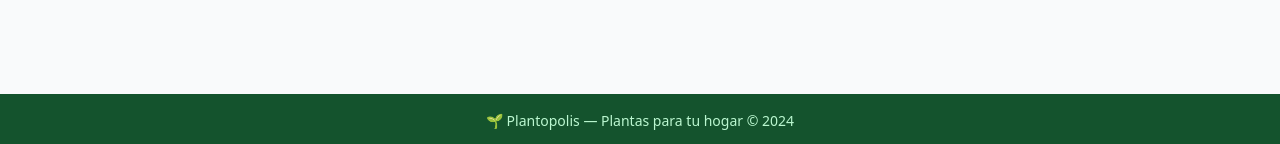
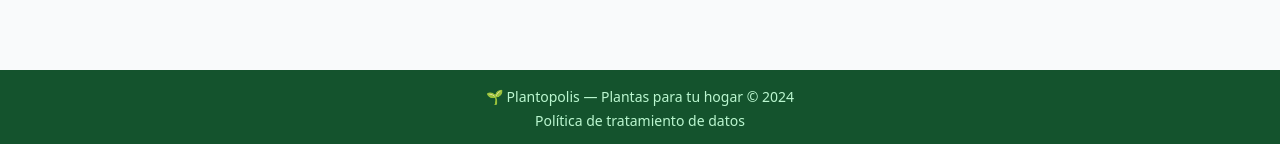
Before and after one commit to Ronal453/Frontend-2.0, a React (Vite) app: page /catalogo in a window 1280 px wide. Shown: the part 653-797 px from the top of the page. Built offline with nearby package versions, Linux system fonts and the light colour scheme; no server answers.

Commit message:
feat: enlazar política de datos desde el footer

```diff
--- a/src/components/layout/Footer.jsx
+++ b/src/components/layout/Footer.jsx
@@ -3,7 +3,13 @@ export default function Footer() {
     <footer className="bg-green-900 dark:bg-gray-950 text-green-200 dark:text-gray-400
                        text-center py-4 text-sm mt-auto transition-colors
                        border-t border-transparent dark:border-gray-800">
-      🌱 Plantopolis — Plantas para tu hogar &copy; 2024
+      <div>🌱 Plantopolis — Plantas para tu hogar &copy; 2024</div>
+      <a
+        href="/politica-tratamiento-datos"
+        className="inline-block mt-1 hover:underline"
+      >
+        Política de tratamiento de datos
+      </a>
     </footer>
   )
 }
```
